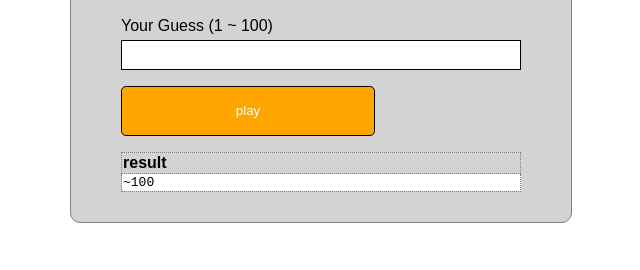
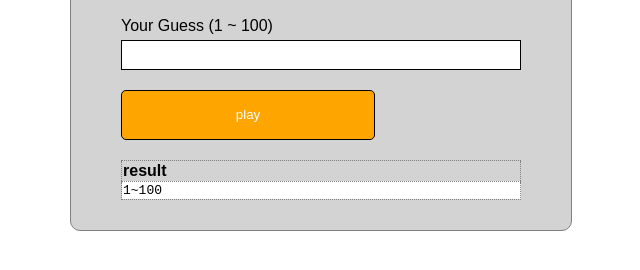
Before and after one commit to Ryuuyo39/Week13_HW_110306045_-, a plain HTML site: page index.html in a window 1280 px wide. Both pictures are taken after a click on the button "play". Shown: the part 60-330 px from the top of the page, without its empty margins (319-959 px from the left). Drawn offline with Linux system fonts and the light colour scheme.

Commit message:
Guessing Game

```diff
--- a/Guessing Game.css
+++ b/Guessing Game.css
@@ -15,6 +15,7 @@
 
 .input {
 	margin-top: 5px;
+	margin-bottom: 20px;
     width: 396px;
     height: 26px;
     border: 1px solid;
@@ -26,6 +27,7 @@
 }
 
 .button {
+	margin-bottom: 20px;
 	color: white;
 	width: 254px;
 	height: 50px;
@@ -44,7 +46,6 @@ table {
 	width: 400px;
 	border-collapse: collapse;
 	border: dotted;
-	border-top: 0;
 	border-width: 1px;
 	border-color: gray;
 }
@@ -56,6 +57,9 @@ th {
 }
 
 td {
+	border-top: dotted;
+	border-width: 1px;
+	border-color: gray;
 	background-color: white;
 	font-family: monospace;
 }
--- a/index.html
+++ b/index.html
@@ -7,13 +7,14 @@
 </head>
 <body>
 	<link rel="stylesheet" href="Guessing Game.css">
-<form action="#">
+
 	<div class="c">
 	<h2>Guessing Game</h2>
-	<p><label>Your Guess (1 ~ 100)<br>
-		<input class="input" id="num" type="number" name="number"></label></p>
-	<p><input class="button" id="play" type="button" value="play"></p>
-	<div id="range">
+	<form>
+		<label>Your Guess (1 ~ 100)</label>
+		<input class="input" id="num" type="number" name="guess">
+	</form>
+	<input class="button" id="play" type="button" value="play" onclick="guess()">
 	<table id="t">
 		<thead>
 			<tr>
@@ -22,48 +23,41 @@
 		</thead>
 	</table>
 </div>
-</form>
 </body>
-<script type="text/javascript">
+<script>
 	var rand = Math.floor((Math.random() * 100) + 1);
-	var front = 1;
-	var behind = 100;
-
-	function start() {
-		var button = document.getElementById("play");
-		button.addEventListener("click", guess, false);
-	}
+	var min = 1;
+	var max = 100;
 
 	function guess() {
 		var num = document.getElementById("num").value;
 		if (num == rand) {
-			alert('BOOM!');
+			alert('BINGO!!!!!!');
 			location.reload();
-		} else if (num > rand) {
-			var c = document.getElementById("range");
-			var t = document.createElement("table");
-			c.appendChild(t);
+		}
+
+		while(num != rand){
+			if (num > rand) {
+				if (num < max) { max = num; }
 				var tr = document.createElement("tr");
-			t.appendChild(tr);
 				var td = document.createElement("td");
+				var text = document.createTextNode(min + "~" + max);
+				td.appendChild(text);
 				tr.appendChild(td);
- 			var newContent = document.createTextNode(front + "~" + num);
- 			td.appendChild(newContent);
-			behind = num;
-		} else if (num < rand) {
-			var c = document.getElementById("range");
-			var t = document.createElement("table");
-			c.appendChild(t);
+				document.getElementById("t").appendChild(tr);
+				break;
+			}
+			if (num < rand) {
+				if (num > min) { min = num; }
 				var tr = document.createElement("tr");
-			t.appendChild(tr);
 				var td = document.createElement("td");
+				var text = document.createTextNode(min + "~" + max);
+				td.appendChild(text);
 				tr.appendChild(td);
- 			var newContent = document.createTextNode(num + "~" + behind);
- 			td.appendChild(newContent);
-			front = num;
+				document.getElementById("t").appendChild(tr);
+				break;
 			}
 		}
-
-	window.addEventListener("load", start, false);
+	}
 </script>
 </html>
```
Lines whose indentation alone changed are shown as unchanged.
